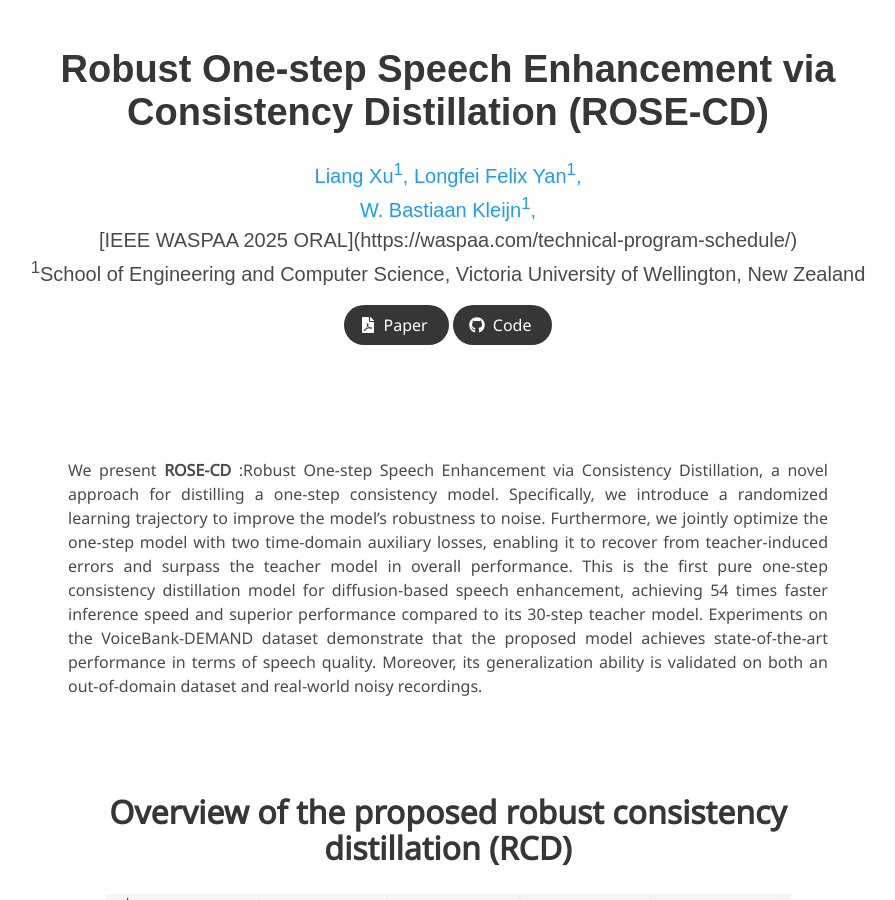
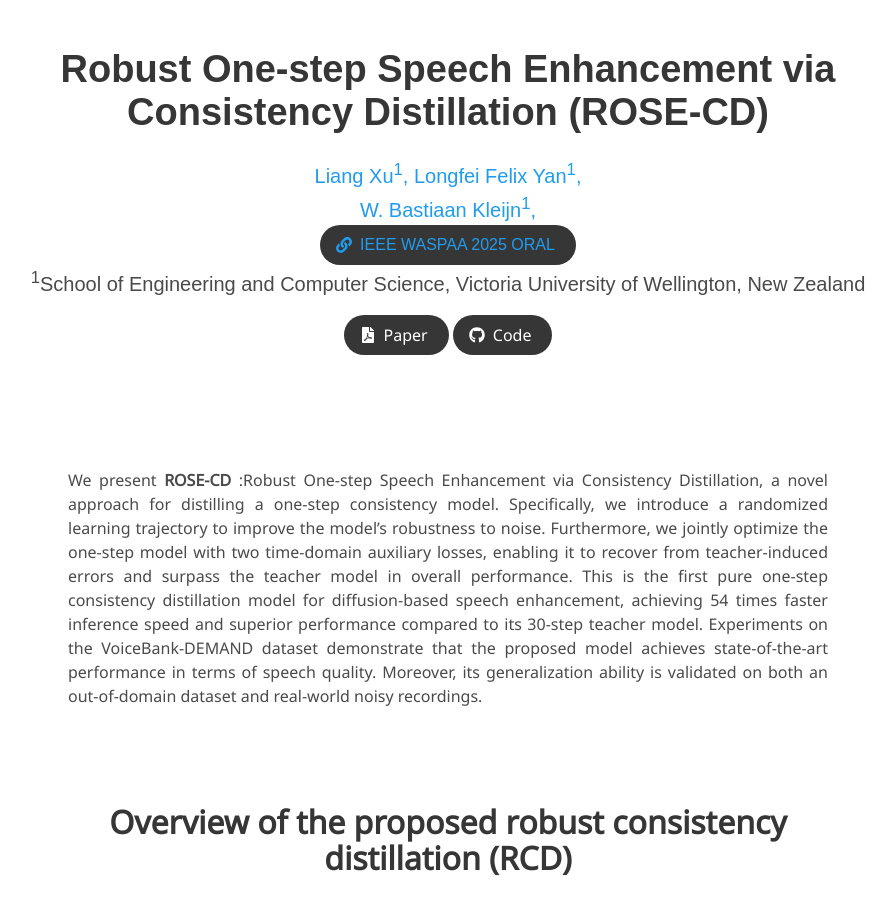
Before and after one commit to LiangXu123/LiangXu123.github.io, a Jekyll site: the page rosecd/index.html, which Jekyll copies as it is, in a window 1280 px wide and 900 px high. Shown: the whole window, without its empty margins (192-1087 px from the left). Built offline with Jekyll 4.4.1, drawn with Linux system fonts in a browser that asks for light colours; nearby versions of some CDN libraries; some web fonts are replaced; library files that are not in the unit come from our copies; a style sheet for code colours, icons or effects is not loaded.

Commit message:
add liang driftse

```diff
--- a/rosecd/index.html
+++ b/rosecd/index.html
@@ -60,7 +60,15 @@
                 <a href="https://ieeexplore.ieee.org/author/38559192800">W. Bastiaan Kleijn<sup>1</sup>, </a></span>
             </div>
             <div class="is-size-5 publication-authors">
-              <span class="author-block">[IEEE WASPAA 2025 ORAL](https://waspaa.com/technical-program-schedule/)</span>
+              <span class="author-block">
+                <a href="https://waspaa.com/technical-program-schedule/"
+                  class="external-link button is-normal is-rounded is-dark">
+                  <span class="icon">
+                    <i class="fas fa-link"></i>
+                  </span>
+                  <span>IEEE WASPAA 2025 ORAL</span>
+                </a>
+              </span>
             </div>
             <div class="is-size-5 publication-authors">
               <span class="author-block"><sup>1</sup>School of Engineering and Computer Science, Victoria University of
```
